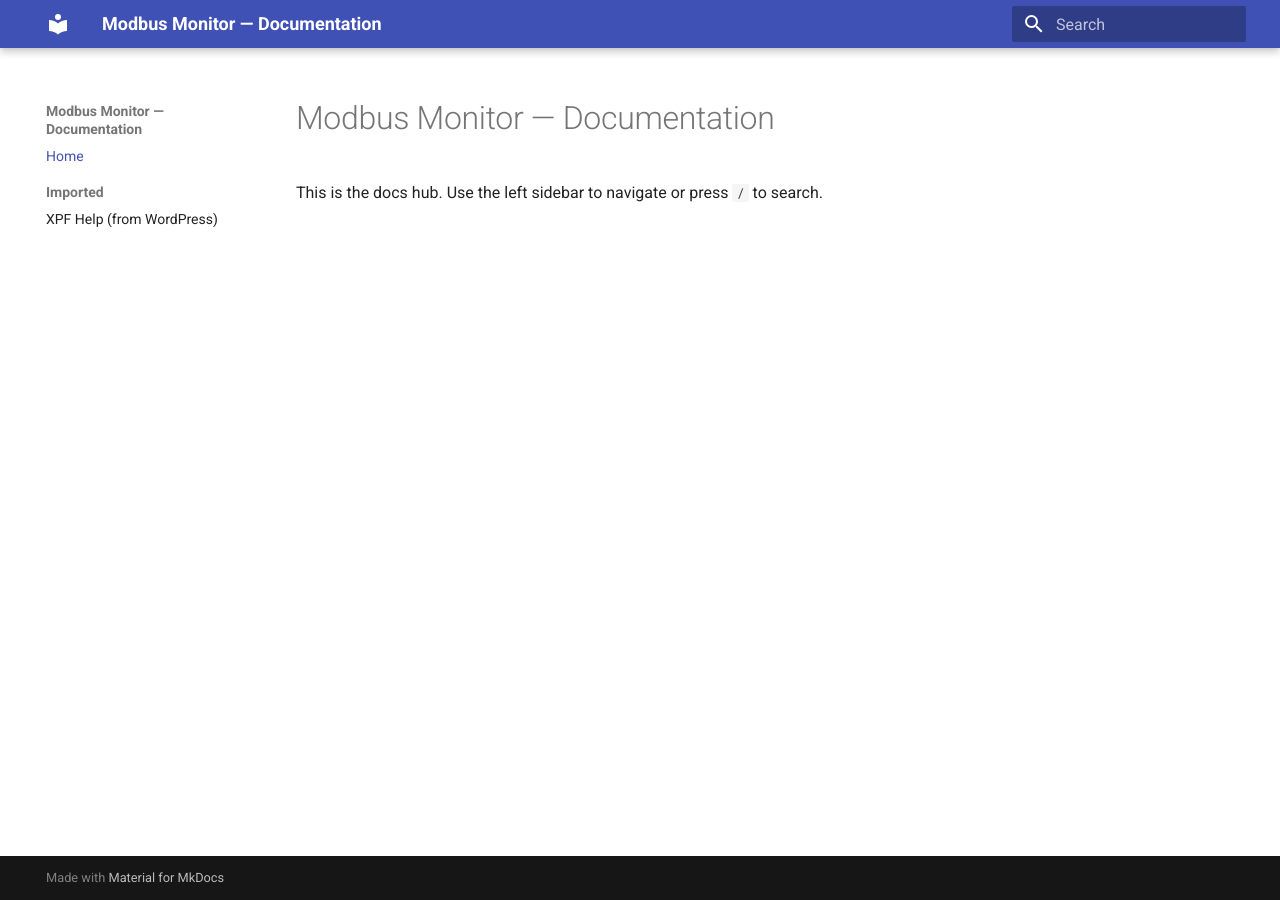
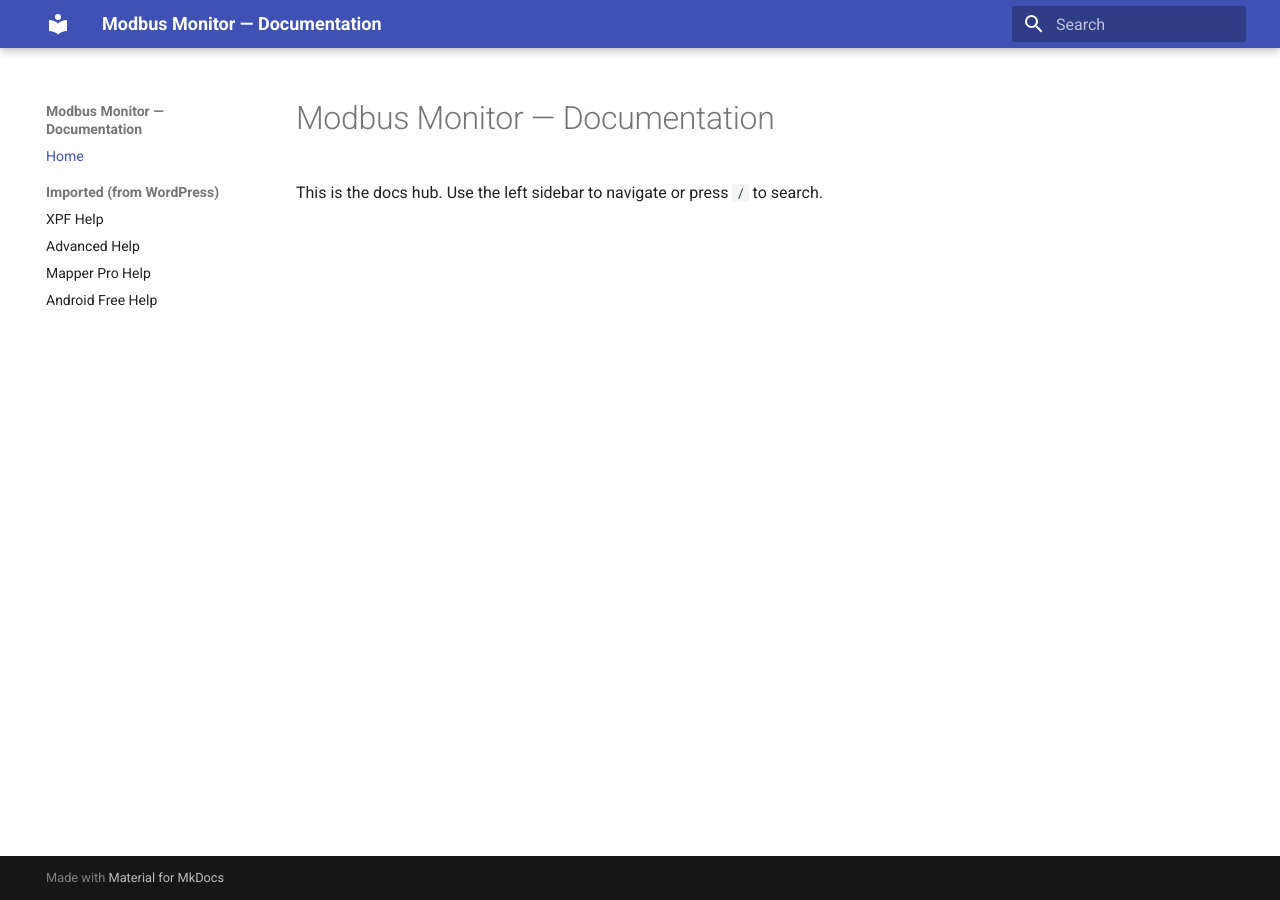
Before and after one commit to Modbus-Monitor/docs, an MkDocs documentation site: the page built from docs/index.md, in a window 1280 px wide. Built offline with MkDocs 1.6.1 and Material for MkDocs 9.7.7, drawn with Linux system fonts in a browser that asks for light colours.

Commit message:
Update navigation for imported help documents

```diff
--- a/mkdocs.yml
+++ b/mkdocs.yml
@@ -17,5 +17,8 @@ markdown_extensions:
       permalink: true
 nav:
   - Home: index.md
-  - Imported:
-      - XPF Help (from WordPress): docs/imported/xpf-help.md
+  - Imported (from WordPress):
+      - XPF Help: docs/imported/xpf-help.md
+      - Advanced Help: docs/imported/advanced-help.md
+      - Mapper Pro Help: docs/imported/mapper-help.md
+      - Android Free Help: docs/imported/android-help.md
```
